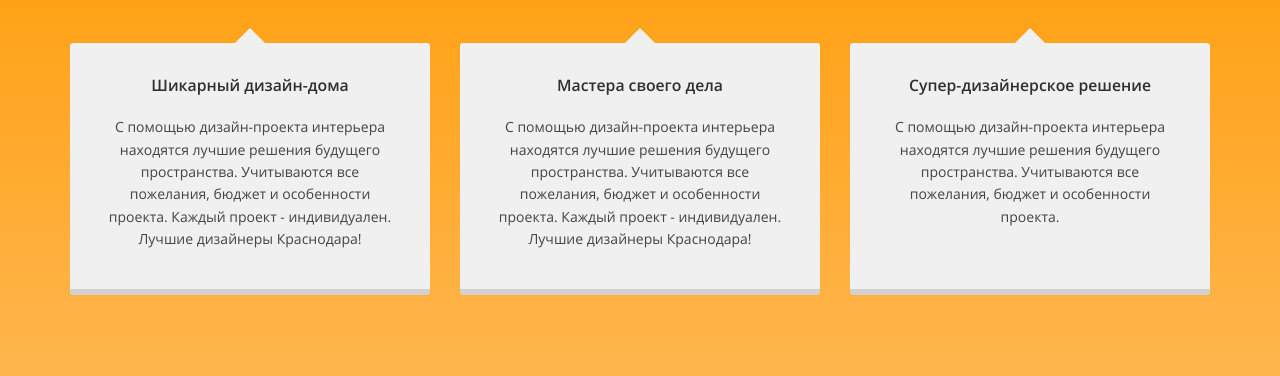
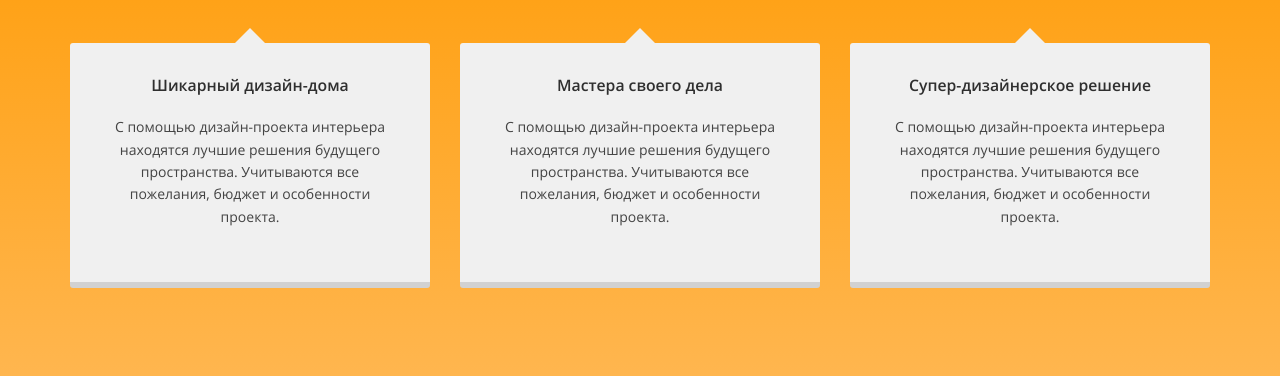
Before and after one commit to Codeman23/interior, a plain HTML site: page index.html in a window 1280 px wide. Shown: the part 5631-6007 px from the top of the page. Drawn offline with Linux system fonts and the light colour scheme; some packages are replaced by stand-ins of ours.

Commit message:
html and css update

```diff
--- a/css/main.css
+++ b/css/main.css
@@ -850,6 +850,7 @@ h3 {
 
 .s-testimonials .testimonials-item .testimonials-desc p {
   color: #444;
+  margin-bottom: 30px;
 }
 
 
--- a/index.html
+++ b/index.html
@@ -839,9 +839,8 @@
 						<div class="testimonials-desc">
 							<h4>Шикарный дизайн-дома</h4>
 							<p>С помощью дизайн-проекта интерьера находятся лучшие решения будущего пространства.
-								Учитываются все пожелания, бюджет и особенности проекта. Каждый проект - индивидуален.
-								Лучшие дизайнеры Краснодара!
-								</p>
+								Учитываются все пожелания, бюджет и особенности проекта.
+							</p>
 						</div>
 					</div>
 				</div>
@@ -857,8 +856,7 @@
 						<div class="testimonials-desc">
 							<h4>Мастера своего дела</h4>
 							<p>С помощью дизайн-проекта интерьера находятся лучшие решения будущего пространства.
-								Учитываются все пожелания, бюджет и особенности проекта. Каждый проект - индивидуален.
-								Лучшие дизайнеры Краснодара!
+								Учитываются все пожелания, бюджет и особенности проекта.
 							</p>
 						</div>
 					</div>
```
